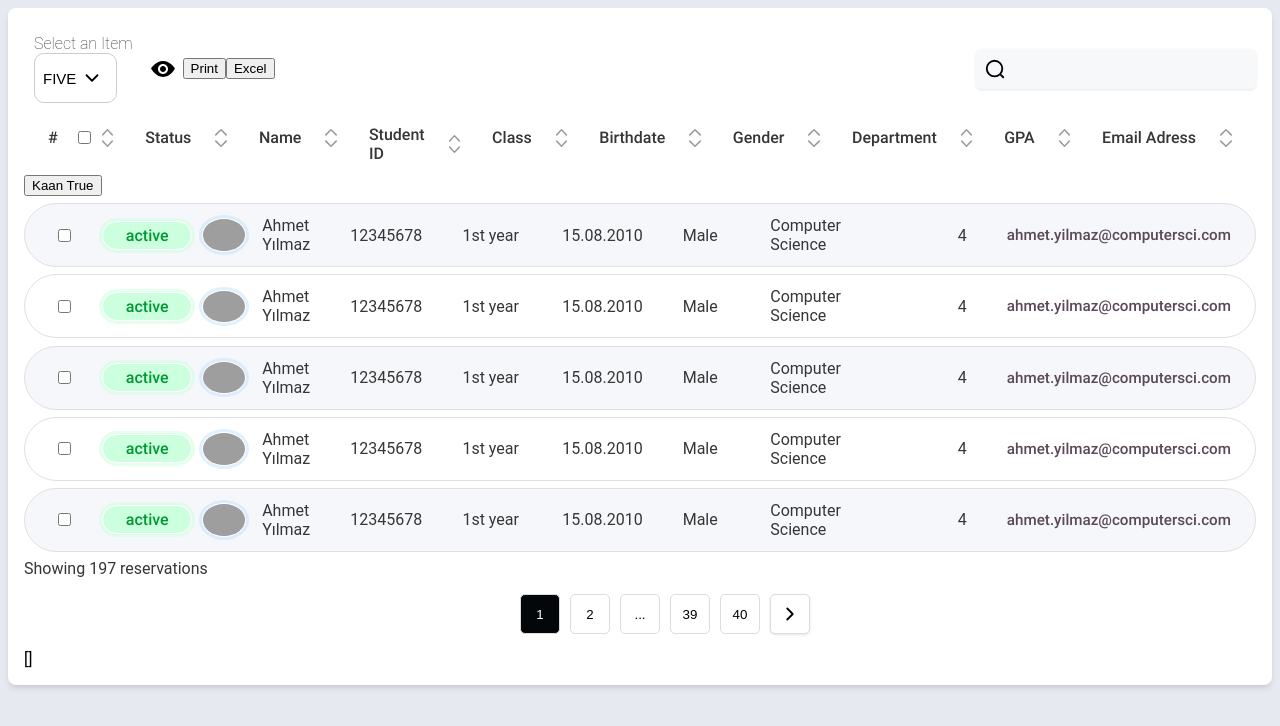
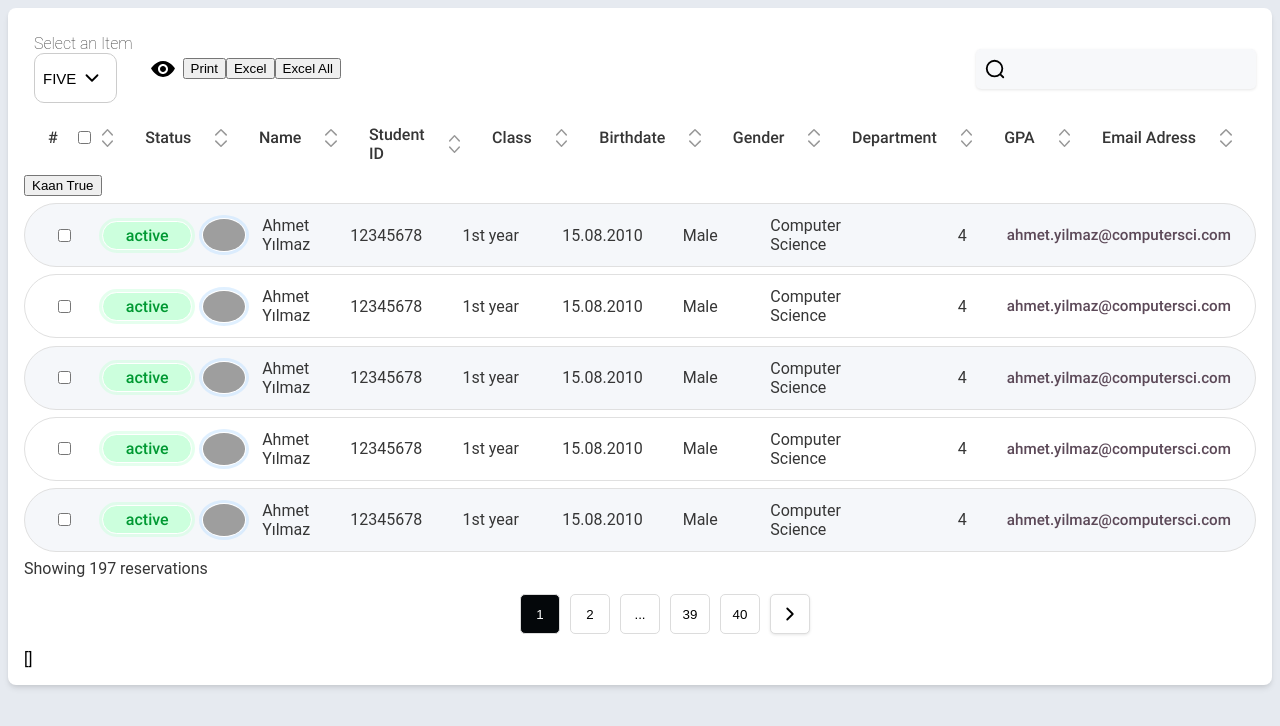
Before and after one commit to Mwiert/miniSpa, a Vue app: page /pinkpanthers in a window 1280 px wide. Shown: the top 726 px of the page. Built offline with nearby package versions, Linux system fonts and the light colour scheme; grey boxes are pictures that could not be loaded; a web font is replaced by a local one.

Commit message:
downloadAllExcel

```diff
--- a/mentors/flexitable/components/FlexiTableControls.vue
+++ b/mentors/flexitable/components/FlexiTableControls.vue
@@ -28,7 +28,8 @@
       </div>
       <div class="export-buttons">
         <button class="pdf-button" @click="triggerExportPrint()">Print</button>
-        <button class="pdf-button" @click="downloadExcel()">Excel</button>
+        <button class="excel-button" @click="downloadExcel()">Excel</button>
+        <button class="excel-button" @click="downloadAllExcel()">Excel All</button>
       </div>
     </div>
 
@@ -61,10 +62,28 @@ export default {
   },
   methods: {
     cleanColumnWithRegex(name) {
-      return name.replace(/[^a-zA-ZöÖıİşŞçÇğĞüÜ\s]/g, '')
+      if (typeof name === 'string') {
+        return name.replace(/[^a-zA-ZöÖıİşŞçÇğĞüÜ\s]/g, '')
+      } else {
+        return name !== undefined && name !== null ? String(name) : ''
+      }
     },
     cleanRowsWithRegex(name) {
-      return name.replace(/[^a-zA-Z0-9öÖıİşŞçÇğĞüÜ\s.,]/g, '')
+      if (typeof name === 'string') {
+        return name.replace(/[^a-zA-Z0-9öÖıİşŞçÇğĞüÜ\s.,]/g, '')
+      } else {
+        return name !== undefined && name !== null ? String(name) : ''
+      }
+    },
+
+    downloadAllExcel() {
+      const initialItemsPerPage = this.flexi.options.itemsPerPage
+
+      this.flexi.options.itemsPerPage = -1
+      this.$nextTick(() => {
+        this.downloadExcel()
+        this.flexi.options.itemsPerPage = initialItemsPerPage
+      })
     },
 
     downloadExcel() {
@@ -72,38 +91,6 @@ export default {
       const tableTitle = 'flexitable'
       const divToPrint = this.$parent.$refs.flexibody.$refs.tableContainer
       const headersContainer = this.$parent.$refs.flexiheader.$refs.print2
-      const combined = [headersContainer, divToPrint]
-      // const tableType = divToPrint.dataset.tabletype
-      const exportItemDetailsToExcel = self.exportItemDetailsToExcel
-
-      //let styleContent = ''
-
-      // switch (tableType) {
-      //   case 'INVOICE':
-      //     styleContent = Template.getInvoiceExcelTemplate()
-      //     break
-
-      //   default:
-      //     styleContent = ''
-      //     break
-      // }
-
-      //const vgtTableWrapper = divToPrint.querySelector('table#vgt-table')
-
-      const headerTableWrapper = headersContainer
-      // let cloneTable = divToPrint.cloneNode(true)
-      // let cloneHeaders = headerTableWrapper.cloneNode(true)
-
-      // if (!exportItemDetailsToExcel) {
-      //   const gTableItemDetails = cloneTable.querySelectorAll('td .g-table-item-details')
-
-      //   gTableItemDetails.forEach((detailDiv) => {
-      //     detailDiv.remove()
-      //   })
-      // }
-
-      // cloneTable = cleanTableElements(cloneTable)
-      // cloneHeaders = cleanTableElements(cloneHeaders)
 
       let excelContent = `<html xmlns:o="urn:schemas-microsoft-com:office:office" xmlns:x="urn:schemas-microsoft-com:office:excel" xmlns="http://www.w3.org/TR/REC-html40">`
       excelContent += `<head>`
@@ -122,7 +109,6 @@ export default {
       excelContent += `</xml>`
       excelContent += `<![endif]-->`
       excelContent += `<meta http-equiv="content-type" content="text/plain; charset=UTF-8"/>`
-      //excelContent += `<style>${styleContent}</style>`
       excelContent += `</head>`
       excelContent += `<body>`
       excelContent += '<table>'
@@ -152,14 +138,12 @@ export default {
           const cleanedRows = self.cleanRowsWithRegex(bodyCell.innerText)
           //it forces the row content to be text to prevent problems previewing in excel
           excelContent += `<td style="mso-number-format:'\\@'">${cleanedRows}</td>`
-          console.log(cleanedRows)
         })
         excelContent += '</tr>'
       })
 
       excelContent += '</tbody>'
       excelContent += '</table>'
-      // excelContent += cloneTable.outerHTML
       excelContent += `</body>`
       excelContent += `</html>`
 
```
